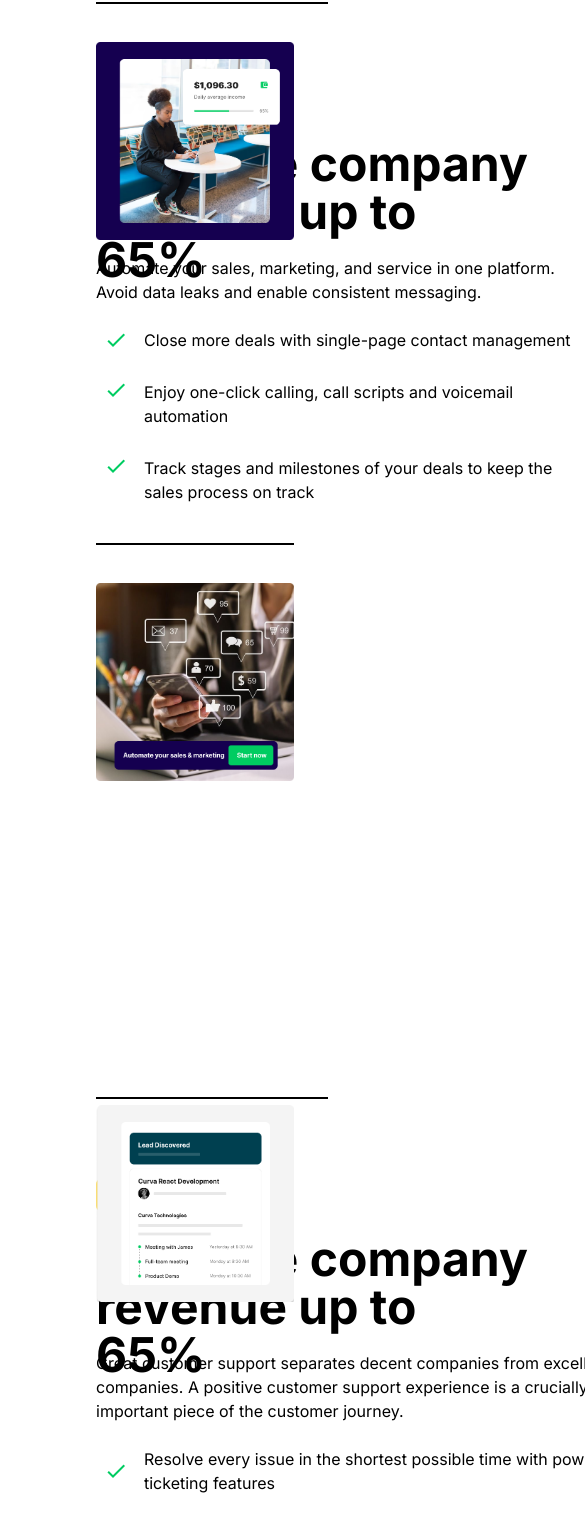
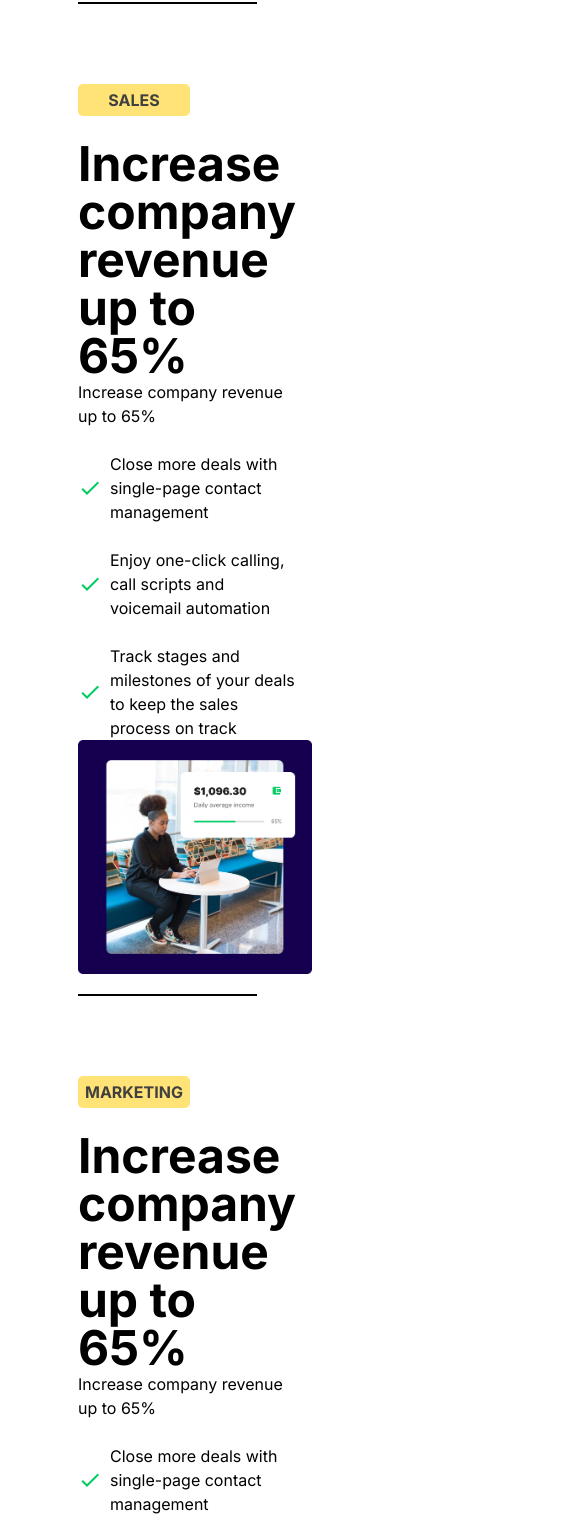
Before and after one commit to StanislavKamenov/zing7newtask, a Next.js app: page / in a window 390 px wide. Shown: the part 2657-4181 px from the top of the page, 585 px wide, since content can reach past the window. Built offline with nearby package versions, Linux system fonts and the light colour scheme.

Commit message:
Map all section Make it responsive

```diff
--- a/src/app/components/info/info.tsx
+++ b/src/app/components/info/info.tsx
@@ -1,96 +1,117 @@
+import React from "react";
 import Image from "next/image";
 import infoImg1 from "../../../../public/infosection/infoimg1.png";
 import success from "../../../../public/infosection/success_icon.png";
 import infoImg2 from "../../../../public/infosection/infoimg2.png";
 import infoImg3 from "../../../../public/infosection/infoimg3.png";
 
-export default function Info() {
+const Info = () => {
+    const sections = [
+        {
+            image: infoImg1,
+            title: "SALES",
+            description: "Increase company revenue up to 65%",
+            points: [
+                "Close more deals with single-page contact management",
+                "Enjoy one-click calling, call scripts and voicemail automation",
+                "Track stages and milestones of your deals to keep the sales process on track"
+            ]
+        },
+        {
+            image: infoImg2,
+            title: "MARKETING",
+            description: "Increase company revenue up to 65%",
+            points: [
+                "Close more deals with single-page contact management",
+                "Enjoy one-click calling, call scripts and voicemail automation",
+                "Track stages and milestones of your deals to keep the sales process on track"
+            ]
+        },
+        {
+            image: infoImg3,
+            title: "Service",
+            description: "Increase company revenue up to 65%",
+            points: [
+                "Resolve every issue in the shortest possible time with powerful ticketing features",
+                "Categorize tickets according to the issue and route them to the appropriate group (e.g. sales or support)",
+                "Enjoy at-a-glance views of important data—such as ticket priority—on your dashboard"
+            ]
+        }
+    ];
+
     return (
-        <div className="flex relative w-full max-w-[1140px] max-h-[604px] mt-[5vw] items-start flex-wrap">
-            <div className="flex flex-col">
-                <div className="ml mr-auto h-0.5 w-[59.5vw] bg-black"></div>
-                <div className="flex justify-center items-center rounded-[5px] w-[65px] h-[32px] mt-20 bg-custom-yellow font-bold text-custom-grey">SALES</div>
-                <div className="mt-6 text-5xl font-bold w-[440px] h-[116px]">
-                    <h2>Increase company revenue up to 65%</h2>
-                </div>
-                <div className=" w-[487px]">
-                    <p>Automate your sales, marketing, and service in one platform. Avoid data leaks and enable consistent messaging. </p>
-                    <div className="flex items-center ml-2 space-x-4 mt-6">
-                        <Image src={success} alt="Success Icon" width={24} height={24} />
-                        <span className="ml-2">Close more deals with single-page contact management</span>
+        <div>
+            <div className="lg:flex relative w-full max-w-[1140px] mt-[5vw] items-start">
+                <div className="flex flex-col lg:w-1/2 mr-4">
+                    <div className="w-full">
+                        <div className="h-0.5 w-[46vw] bg-black"></div>
                     </div>
-                    <div className="flex items-center ml-2 space-x-4 space-y-7">
-                        <Image src={success} alt="Success Icon" width={24} height={24} />
-                        <span className="ml-2">Enjoy one-click calling, call scripts and voicemail automation</span>
+                    <div className="flex justify-center items-center rounded-[5px] w-[112px] h-[32px] mt-20 bg-custom-yellow font-bold text-custom-grey">{sections[0].title}</div>
+                    <div className="mt-6 text-5xl font-bold">
+                        <h2>{sections[0].description}</h2>
                     </div>
-                    <div className="flex items-center ml-2 space-x-4 space-y-7">
-                        <Image src={success} alt="Success Icon" width={24} height={24} />
-                        <span className="ml-2">Track stages and milestones of your deals to keep the sales process on track</span>
+                    <div className="w-full">
+                        <p>{sections[0].description}</p>
+                        {sections[0].points.map((point, index) => (
+                            <div key={index} className="flex items-center mt-6">
+                                <Image src={success} alt="Success Icon" width={24} height={24} />
+                                <span className="ml-2">{point}</span>
+                            </div>
+                        ))}
                     </div>
                 </div>
+                <div className="lg:absolute right-0 top-10 lg:w-1/2 lg:top-auto lg:bottom-0">
+                    <Image src={sections[0].image} alt="" width={555} height={555} />
+                </div>
             </div>
-            <div className="absolute right-0 top-10">
-                <Image src={infoImg1} alt="" width={555} height={555} />
-            </div>
-            <div className="flex relative w-full max-w-[1140px] max-h-[604px] mt-[5vw] items-start flex-wrap">
-                <div className="relative w-full max-w-[1140px] max-h-[604px] mt-[5vw] items-start flex-wrap">
+            <div className="lg:flex relative w-full max-w-[1140px] mt-[5vw] items-start">
+                <div className="flex flex-col lg:w-1/2 mr-4">
                     <div className="w-full">
-                        <div className="h-0.5 bg-black"></div>
+                        <div className="h-0.5 w-[46vw] bg-black"></div>
                     </div>
-                    <div className="absolute left-0 top-10">
-                        <Image src={infoImg2} alt="" width={555} height={555} />
+                    <div className="flex justify-center items-center rounded-[5px] w-[112px] h-[32px] mt-20 bg-custom-yellow font-bold text-custom-grey">{sections[1].title}</div>
+                    <div className="mt-6 text-5xl font-bold">
+                        <h2>{sections[1].description}</h2>
                     </div>
-                    <div className="flex flex-col ml-[570px]">
-                        <div className="flex justify-center items-center rounded-[5px] w-[112px] h-[32px] mt-20 bg-custom-yellow font-bold text-custom-grey">MARKETING</div>
-                        <div className="mt-6 text-5xl font-bold w-[440px] h-[116px]">
-                            <h2>Increase company revenue up to 65%</h2>
-                        </div>
-                        <div className="w-[487px]">
-                            <p>Automate your sales, marketing, and service in one platform. Avoid data leaks and enable consistent messaging.</p>
-                            <div className="flex items-center ml-2 space-x-4 mt-6">
+                    <div className="w-full">
+                        <p>{sections[1].description}</p>
+                        {sections[1].points.map((point, index) => (
+                            <div key={index} className="flex items-center mt-6">
                                 <Image src={success} alt="Success Icon" width={24} height={24} />
-                                <span className="ml-2">Close more deals with single-page contact management</span>
+                                <span className="ml-2">{point}</span>
                             </div>
-                            <div className="flex items-center ml-2 space-x-4 space-y-7">
-                                <Image src={success} alt="Success Icon" width={24} height={24} />
-                                <span className="ml-2">Enjoy one-click calling, call scripts and voicemail automation</span>
-                            </div>
-                            <div className="flex items-center ml-2 space-x-4 space-y-7">
-                                <Image src={success} alt="Success Icon" width={24} height={24} />
-                                <span className="ml-2">Track stages and milestones of your deals to keep the sales process on track</span>
-                            </div>
-                        </div>
+                        ))}
                     </div>
                 </div>
-
+                <div className="lg:absolute left-0 top-10 lg:w-1/2 lg:top-auto lg:bottom-0">
+                    <Image src={sections[1].image} alt="" width={555} height={555} />
+                </div>
             </div>
-            <div className="flex relative w-full max-w-[1140px] max-h-[604px] mt-[5vw] items-start flex-wrap">
-                <div className="flex flex-col">
-                    <div className="ml mr-auto h-0.5 w-[59.5vw] mt-8 bg-black"></div>
-                    <div className="flex justify-center items-center rounded-[5px] w-[85px] h-[32px] mt-20 bg-custom-yellow font-bold text-custom-grey">Service</div>
-                    <div className="mt-6 text-5xl font-bold w-[440px] h-[116px]">
-                        <h2>Increase company revenue up to 65%</h2>
+            <div className="lg:flex relative w-full max-w-[1140px] mt-[5vw] items-start">
+                <div className="flex flex-col lg:w-1/2 mr-4">
+                    <div className="w-full">
+                        <div className="h-0.5 w-[46vw] bg-black"></div>
                     </div>
-                    <div className=" w-[550px]">
-                        <p>Great customer support separates decent companies from excellent companies. A positive customer support experience is a crucially important piece of the customer journey. </p>
-                        <div className="flex items-center ml-2 space-x-4 mt-6">
-                            <Image src={success} alt="Success Icon" width={24} height={24} />
-                            <span className="ml-2">Resolve every issue in the shortest possible time with powerful ticketing features</span>
-                        </div>
-                        <div className="flex items-center ml-2 space-x-4 space-y-7">
-                            <Image src={success} alt="Success Icon" width={24} height={24} />
-                            <span className="ml-2">Categorize tickets according to the issue and route them to the appropriate group (e.g. sales or support)</span>
-                        </div>
-                        <div className="flex items-center ml-2 space-x-4 space-y-7">
-                            <Image src={success} alt="Success Icon" width={24} height={24} />
-                            <span className="ml-2">Enjoy at-a-glance views of important data—such as ticket priority—on your dashboard</span>
-                        </div>
+                    <div className="flex justify-center items-center rounded-[5px] w-[112px] h-[32px] mt-20 bg-custom-yellow font-bold text-custom-grey">{sections[2].title}</div>
+                    <div className="mt-6 text-5xl font-bold">
+                        <h2>{sections[2].description}</h2>
+                    </div>
+                    <div className="w-full">
+                        <p>{sections[2].description}</p>
+                        {sections[2].points.map((point, index) => (
+                            <div key={index} className="flex items-center mt-6">
+                                <Image src={success} alt="Success Icon" width={24} height={24} />
+                                <span className="ml-2">{point}</span>
+                            </div>
+                        ))}
                     </div>
                 </div>
-                <div className="absolute right-0 top-10">
-                    <Image src={infoImg3} alt="" width={555} height={555} />
+                <div className="lg:absolute right-0 top-10 lg:w-1/2 lg:top-auto lg:bottom-0">
+                    <Image src={sections[2].image} alt="" width={555} height={555} />
                 </div>
             </div>
         </div>
-    )
-}
+    );
+};
+
+export default Info;
```
